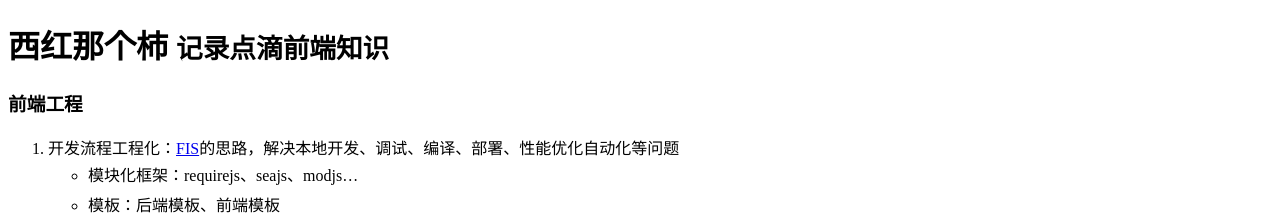
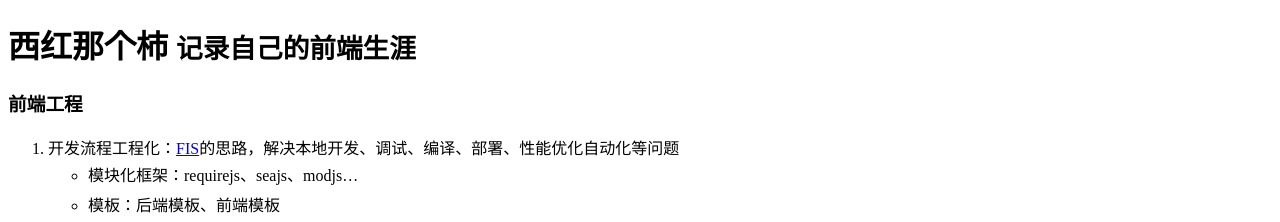
Before and after one commit to supersha/supersha.github.io, a Jekyll site: the page built from index.md, in a window 1280 px wide and 900 px high. Shown: the top 222 px of the window. Built offline with Jekyll 4.4.1, drawn with Linux system fonts in a browser that asks for light colours.

Commit message:
by shafeng

```diff
--- a/index.md
+++ b/index.md
@@ -1,7 +1,7 @@
 ---
 layout: page
 title: 西红那个柿
-tagline: 记录点滴前端知识
+tagline: 记录自己的前端生涯
 ---
 {% include JB/setup %}
 
```
